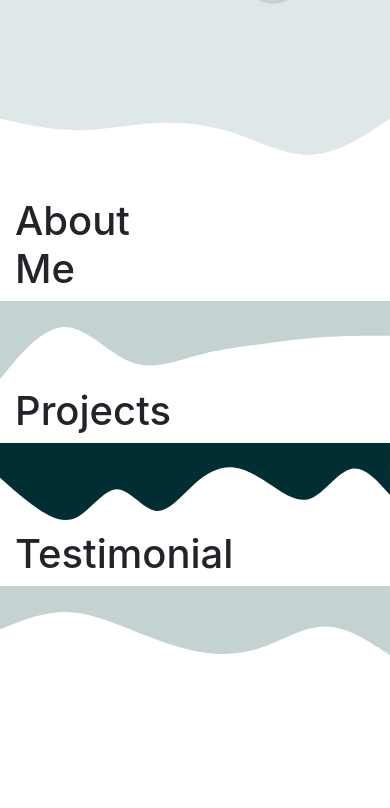
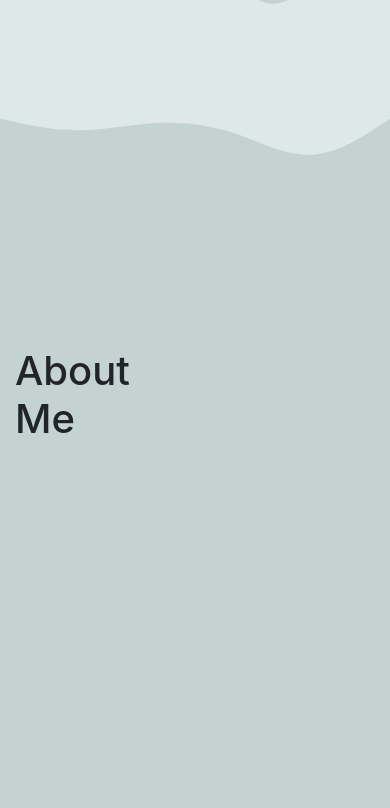
Before and after one commit to shaff600/BootstrapPortfolio, a plain HTML site: page index.html in a window 390 px wide. Shown: the part 780-1588 px from the top of the page. Before the commit the page ends 1453 px from the top, so only its background shows below. Drawn offline with nearby package versions, Linux system fonts and the light colour scheme.

Commit message:
styling for boilerplate

```diff
--- a/assets/css/style.css
+++ b/assets/css/style.css
@@ -13,3 +13,36 @@ body, html {
   background-repeat: no-repeat;
   background-size: cover;
 }
+#wave_1 {
+    background-color: #C5D2D2;
+      height: 100%;
+}
+#section_heading {
+    transform: translateY(-300px);
+
+}
+
+#wave2 {
+    background-color: #012D32;
+    height: 100%;
+}
+#section_heading2 {
+    transform: translateY(-60px);
+    color: white;
+}
+#wave3 {
+background-color: #C4D2D2;
+height: 100%;
+
+
+}
+
+
+@media only screen and (max-width: 600px) {
+  #section_heading {
+    transform: translateY(150px);
+}
+#section_heading2 {
+    transform: translateY(-230px);
+}
+}
```
